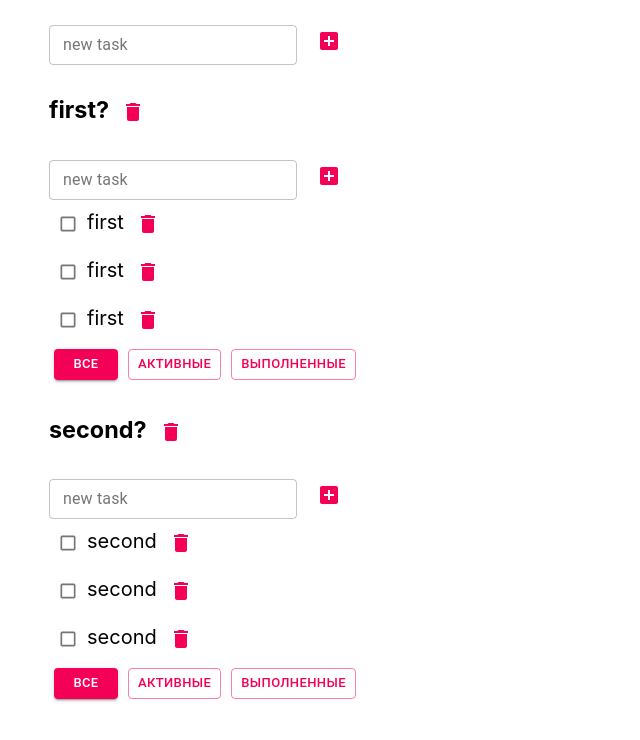
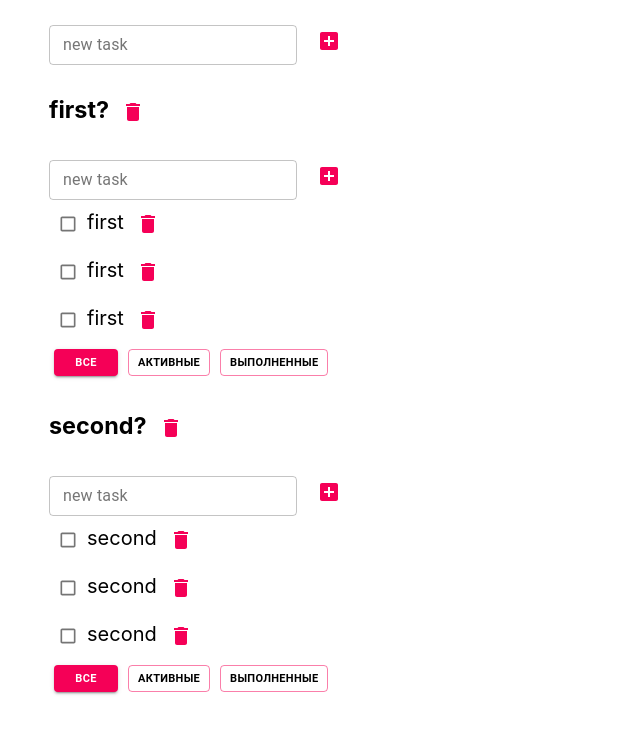
Before and after one commit to KamranBabaev/Trello, a React (Create React App) app in the folder my-app/: page / in a window 1280 px wide. Shown: the top 740 px of the page, without its empty margins (0-640 px from the left). Built offline with nearby package versions, Linux system fonts and the light colour scheme.

Commit message:
material UI

```diff
--- a/my-app/src/components/Todolist/Todolist.tsx
+++ b/my-app/src/components/Todolist/Todolist.tsx
@@ -75,19 +75,19 @@ export const Todolist = (props: TodolistPropsType) => {
             </Grid>
             <div>
                 <Button variant={props.filter === 'all' ? "contained" : "outlined"}
-                        style={{margin: "5px"}}
+                        style={{margin: "5px", color: "white", fontWeight: "bold", fontSize: "11px" }}
                         color={"secondary"}
                         size={"small"}
                         onClick={onClickAll}>все
                 </Button>
                 <Button variant={props.filter === 'active' ? "contained" : "outlined"}
-                        style={{margin: "5px"}}
+                        style={{margin: "5px", color: "black", fontWeight: "bold", fontSize: "11px"  }}
                         color={"secondary"}
                         size={"small"}
                         onClick={onClickActive}>активные
                 </Button>
                 <Button variant={props.filter === 'completed' ? "contained" : "outlined"}
-                        style={{margin: "5px"}}
+                        style={{margin: "5px", color: "black", fontWeight: "bold", fontSize: "11px"  }}
                         color={"secondary"}
                         size={"small"}
                         onClick={onClickCompleted}>выполненные
```
